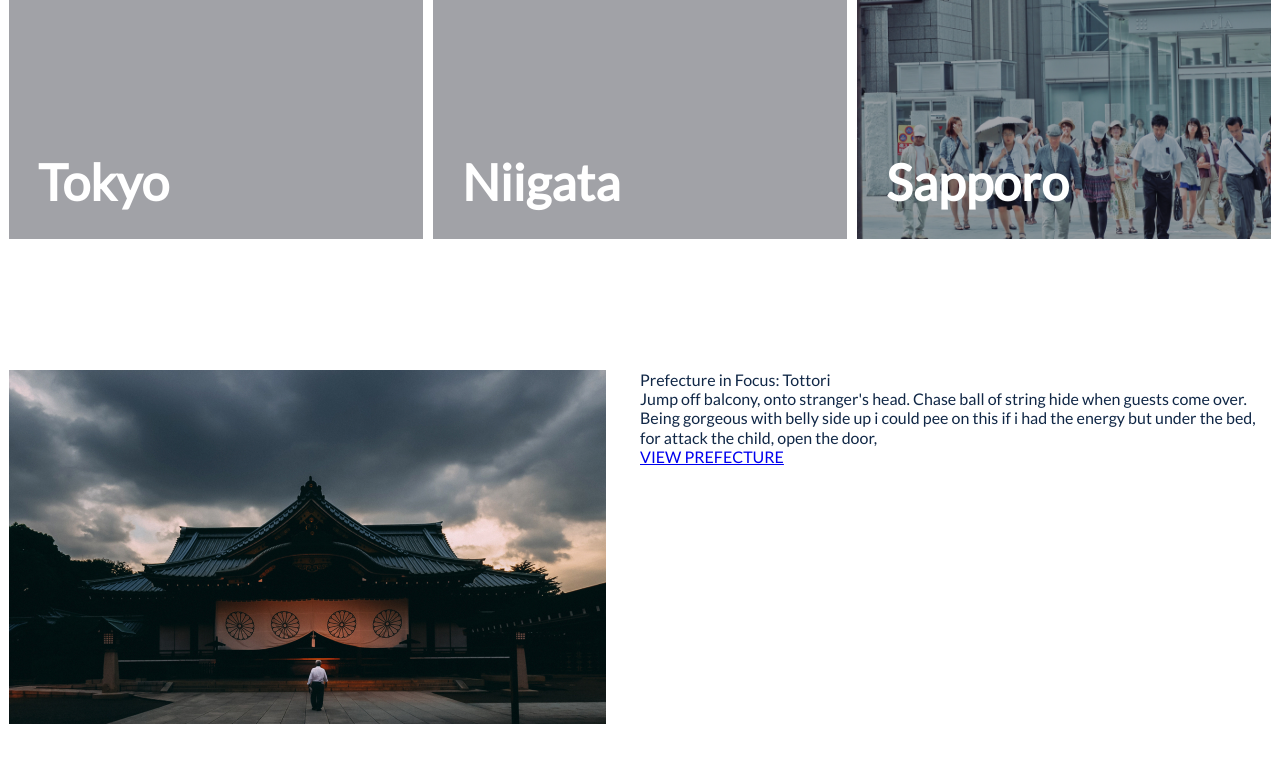
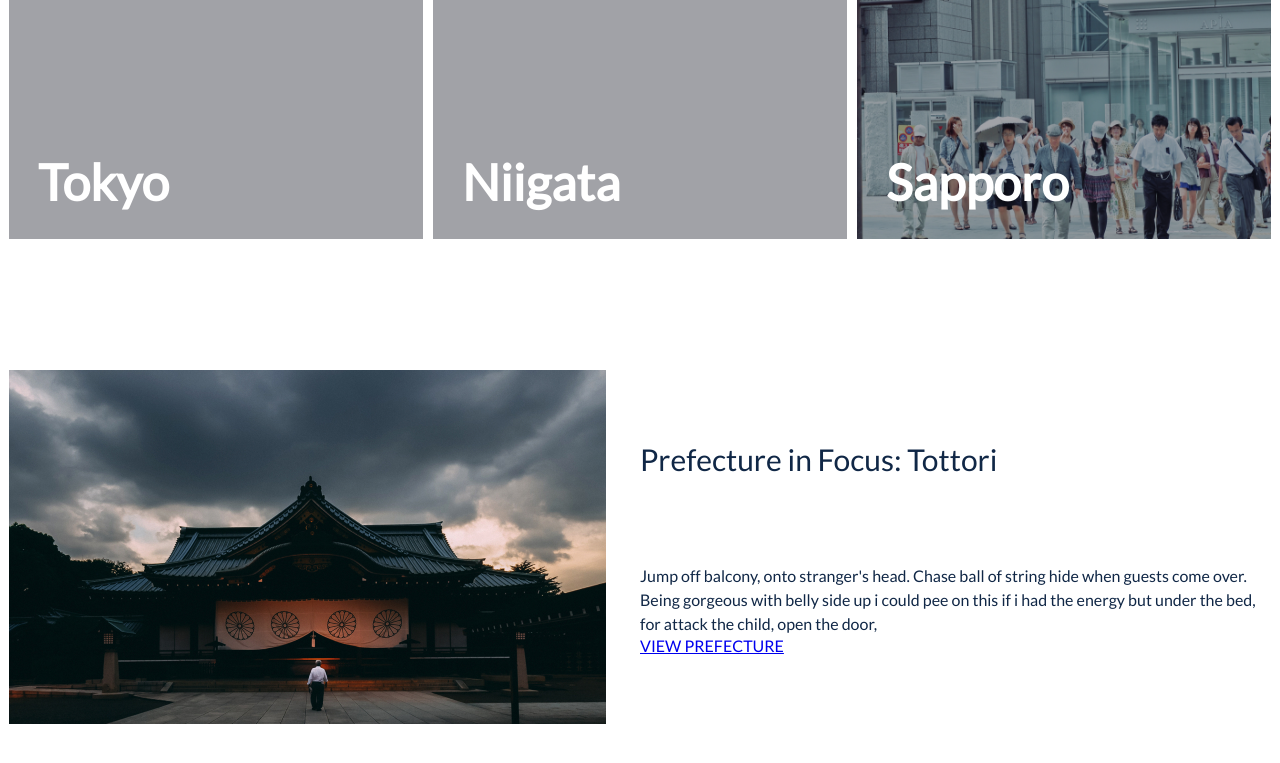
Before and after one commit to EugeneDashko/travel, a website: page src/index.html in a window 1280 px wide. Shown: the part 1820-2583 px from the top of the page. Drawn offline with nearby package versions, Linux system fonts and the light colour scheme; files that its build step writes are made by us from their sources; files whose address does not match are found by name.

Commit message:
working on tour

```diff
--- a/gulp/version.json
+++ b/gulp/version.json
@@ -1,3 +1,3 @@
 {
-    "main": "20221023225636"
+    "main": "20221023230749"
 }
--- a/src/scss/blocks/tour.scss
+++ b/src/scss/blocks/tour.scss
@@ -6,4 +6,19 @@
     display: grid;
     grid-template-columns: repeat(2, 1fr);
     grid-gap: o 108px;
+    align-items: center;
 }
+
+.tour__title {
+    font-weight: 500;
+    font-size: 30px;
+    line-height: 40px;
+    color: #102746;
+    margin-bottom: 85px;
+}
+.tour__description {
+    font-weight: 400;
+    font-size: 16px;
+    line-height: 24px;
+    color: #102746;
+}
```
Also changed, not shown: dist/css/style.css, dist/css/style.min.css, dist/img/stack/sprite.stack.html.
